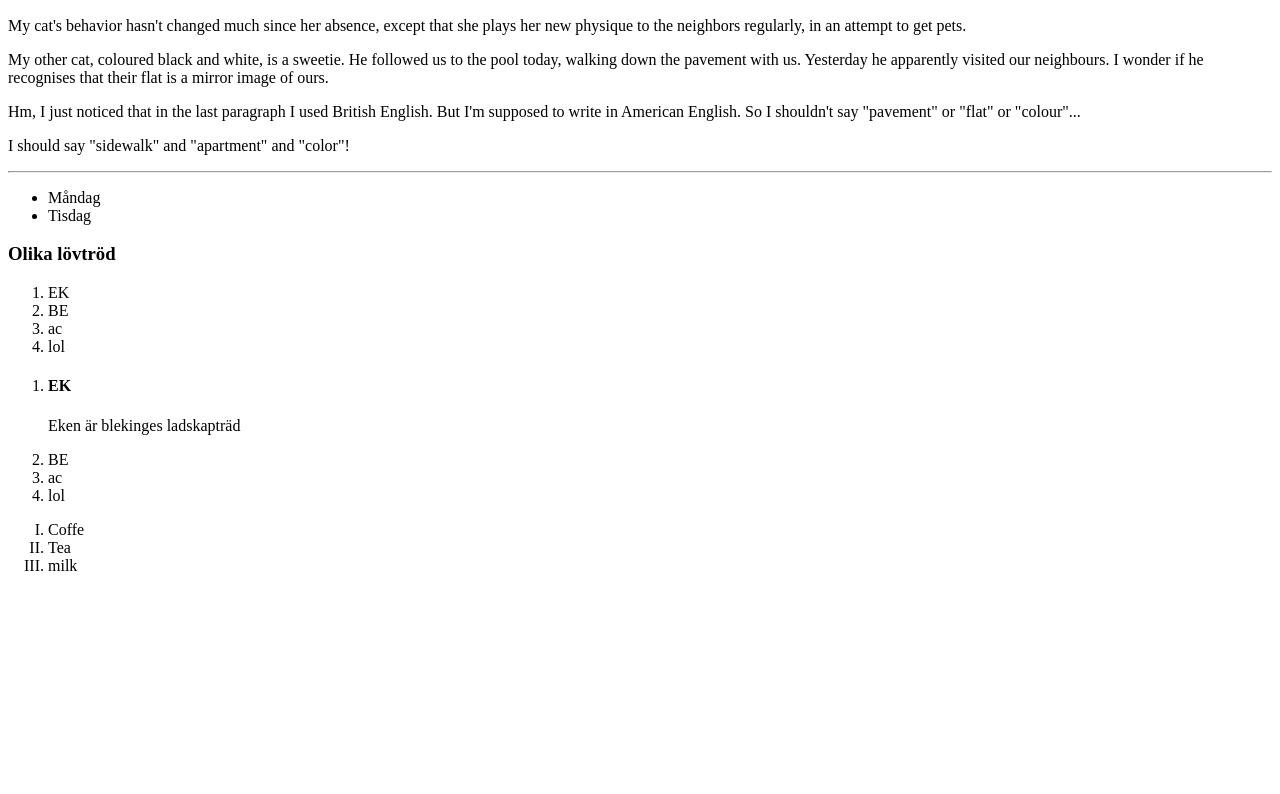
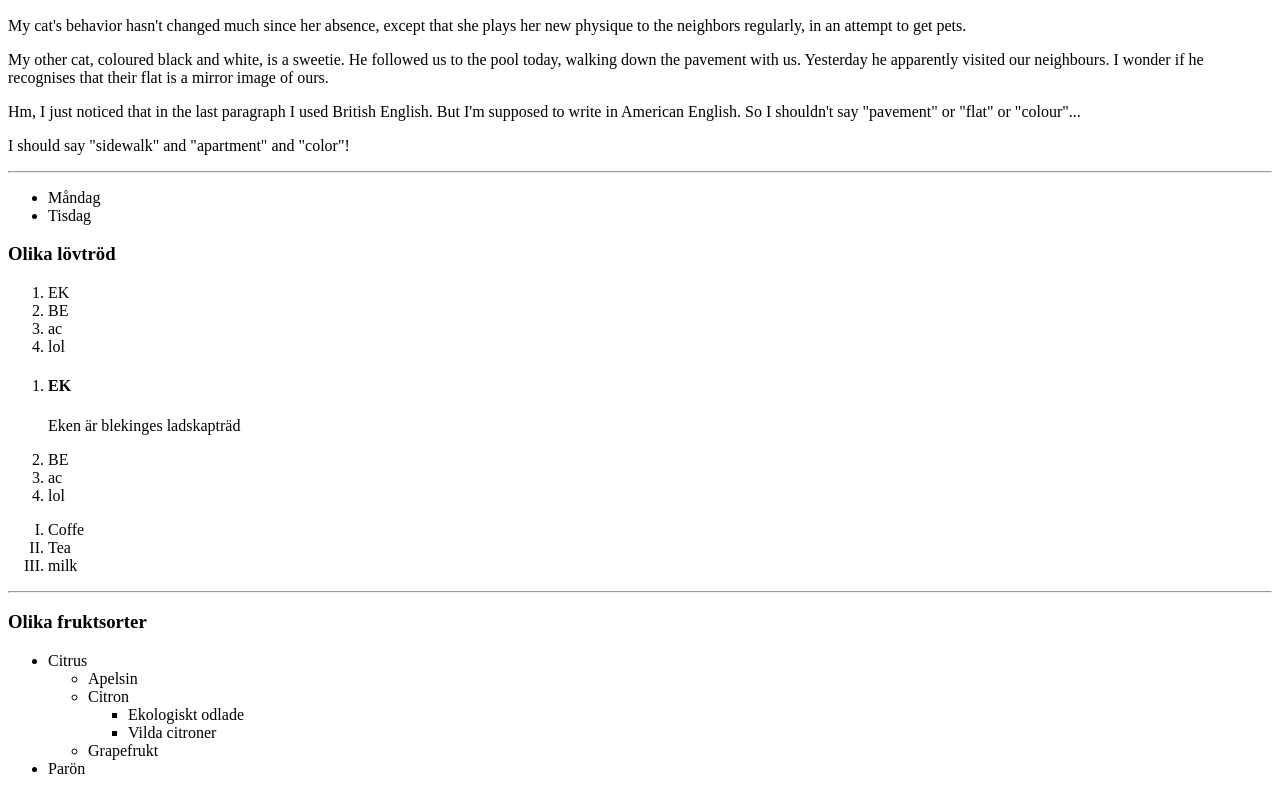
Before and after one commit to SebastianAlva99/HTML, a plain HTML site: page block_element.html in a window 1280 px wide. Shown: the part 362-1156 px from the top of the page. Before the commit the page ends 953 px from the top, so only its background shows below. Drawn offline with Linux system fonts and the light colour scheme.

Commit message:
inline list nästlad

```diff
--- a/block_element.html
+++ b/block_element.html
@@ -147,6 +147,27 @@
 
     </ol>
 
+    <hr>
+
+    <!-- en lista kan innehålla flera hierariska nivåer - "nästlad" -->
+
+    <h3>Olika fruktsorter</h3>
+
+    <ul>
+        <li>Citrus
+            <ul>
+                <li>Apelsin</li>
+                <li>Citron
+                    <ul>
+                        <li>Ekologiskt odlade</li>
+                        <li>Vilda citroner</li>
+                    </ul>
+                </li>
+                <li>Grapefrukt</li>
+            </ul>
+        </li>
+        <li>Parön</li>
+    </ul>
 
 
 
```
